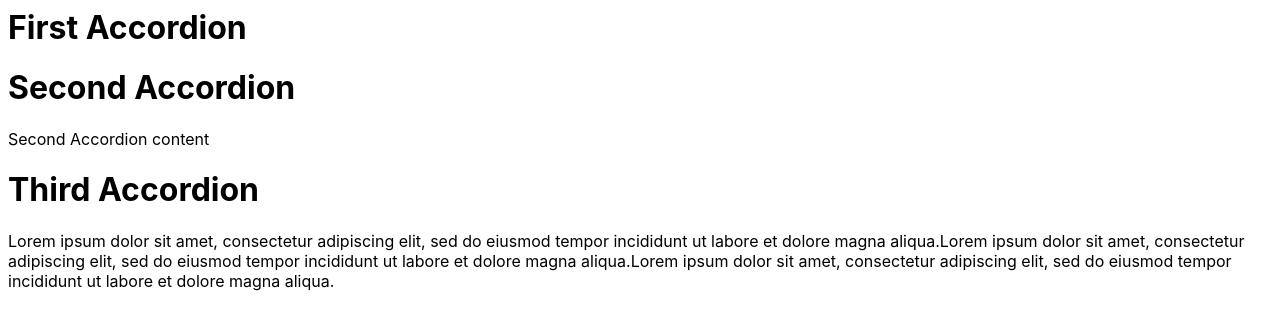
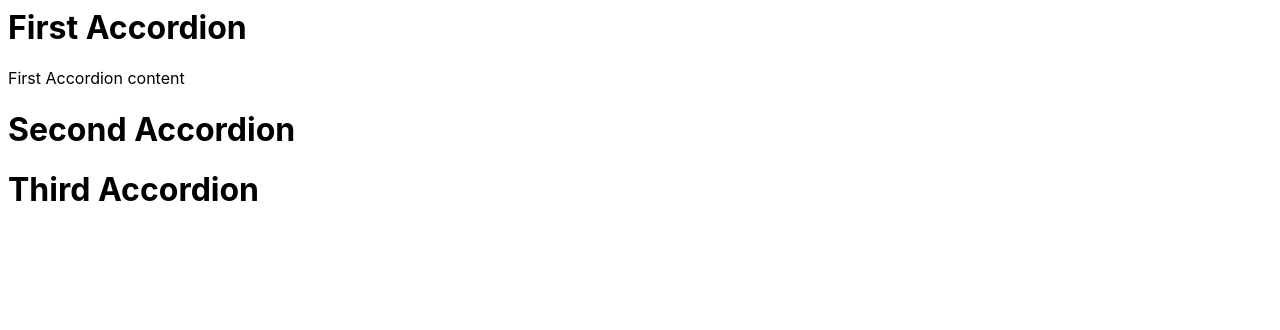
Before and after one commit to Neelima1220/react-acordian, a React (Create React App) app: page / in a window 1280 px wide. Both pictures are taken after a click on the element "First Accordion". Shown: the top 330 px of the page. Built offline with nearby package versions, Linux system fonts and the light colour scheme.

Commit message:
3 files modified

```diff
--- a/package.json
+++ b/package.json
@@ -3,6 +3,7 @@
   "version": "0.0.0",
   "private": true,
   "dependencies": {
+    "lodash": "^4.17.21",
     "react": "^18.1.0",
     "react-dom": "^18.1.0"
   },
--- a/src/App.js
+++ b/src/App.js
@@ -1,20 +1,44 @@
 import React from 'react';
+import { cloneDeep } from 'lodash';
 import Accordion from './compoents/accordian';
 import './style.css';
 
 const accData = [
-  { title: 'First Accordion', content: 'First Accordion content' },
-  { title: 'Second Accordion', content: 'Second Accordion content' },
+  {
+    title: 'First Accordion',
+    content: 'First Accordion content',
+    isOpen: false,
+  },
+  {
+    title: 'Second Accordion',
+    content: 'Second Accordion content',
+    isOpen: false,
+  },
   {
     title: 'Third Accordion',
     content:
       'Lorem ipsum dolor sit amet, consectetur adipiscing elit, sed do eiusmod tempor incididunt ut labore et dolore magna aliqua.Lorem ipsum dolor sit amet, consectetur adipiscing elit, sed do eiusmod tempor incididunt ut labore et dolore magna aliqua.Lorem ipsum dolor sit amet, consectetur adipiscing elit, sed do eiusmod tempor incididunt ut labore et dolore magna aliqua.',
+    isOpen: false,
   },
 ];
 
 export default function App() {
   const [data, setData] = React.useState(accData);
+
+  const handleAcc = (i) => {
+    const tempAcc = cloneDeep(accData);
+    console.log(tempAcc, 'tempAcc');
+    tempAcc[i].isOpen = true;
+    setData(tempAcc);
+  };
   return data.map((item, index) => {
-    return <Accordion item={item} index={index} />;
+    return (
+      <Accordion
+        item={item}
+        index={index}
+        onClick={() => handleAcc(index)}
+        isOpen={item.isOpen}
+      />
+    );
   });
 }
--- a/src/compoents/accordian.js
+++ b/src/compoents/accordian.js
@@ -1,29 +1,12 @@
 import React from 'react';
 
-const Accordion = ({ item, index }) => {
+const Accordion = ({ item, index, isOpen, onClick }) => {
   const [selected, setSelected] = React.useState(null);
-  const [ind, setInd] = React.useState(null);
-
-  const handleAcc = (i) => {
-    if (selected === i) {
-      setSelected(null);
-      setInd(null);
-    } else {
-      setSelected(i);
-    }
-  };
 
   return (
     <>
-      <h1
-        onClick={() => handleAcc(index)}
-        // style={{ backgroundColor: selected === index ? 'red' : 'blue' }}
-      >
-        {item.title}
-      </h1>
-      <p style={{ display: selected === ind ? 'block' : 'none' }}>
-        {item.content}
-      </p>
+      <h1 onClick={onClick}>{item.title}</h1>
+      <p style={{ display: isOpen ? 'block' : 'none' }}>{item.content}</p>
     </>
   );
 };
```
